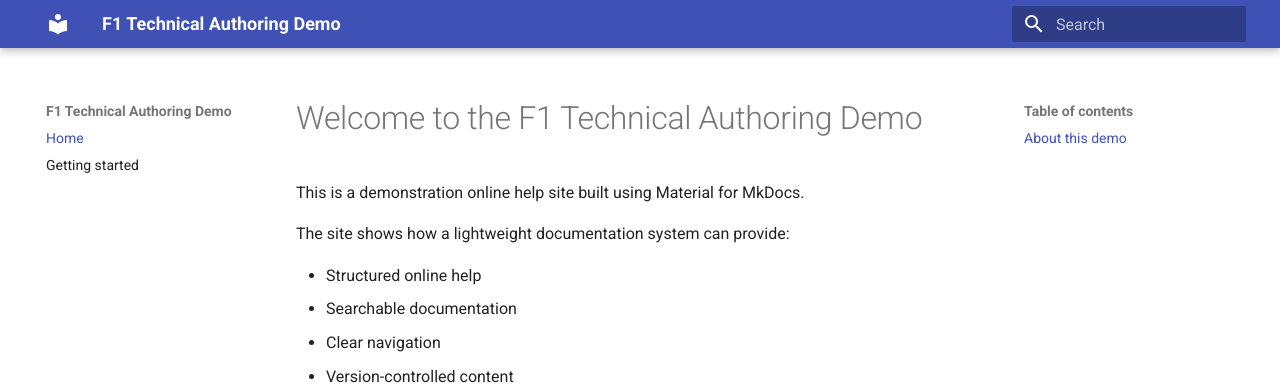
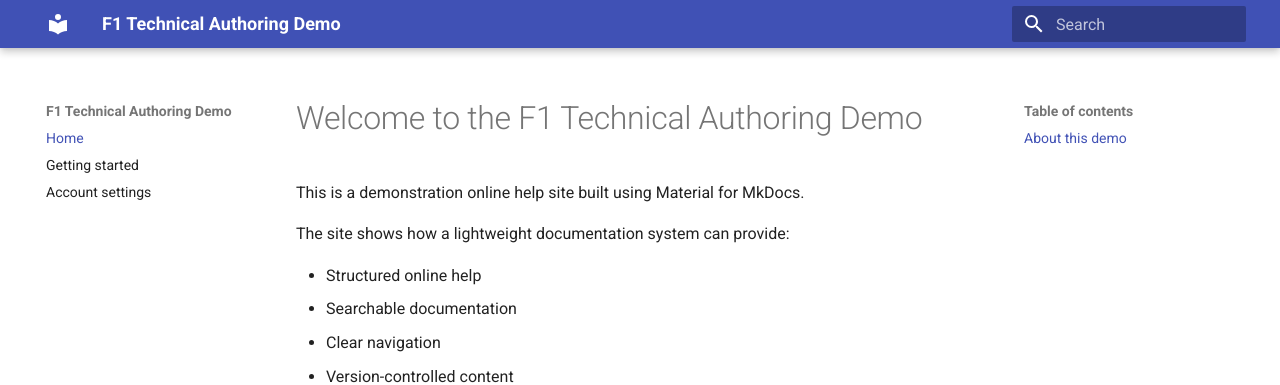
Before and after one commit to F1-Technical-Authoring/f1-docs-demo, an MkDocs documentation site: the page built from docs/index.md, in a window 1280 px wide. Shown: the top 385 px of the page. Built offline with MkDocs 1.6.1 and Material for MkDocs 9.7.7, drawn with Linux system fonts in a browser that asks for light colours.

Commit message:
Add Account settings to navigation

```diff
--- a/mkdocs.yml
+++ b/mkdocs.yml
@@ -6,3 +6,4 @@
 nav:
   - Home: index.md
   - Getting started: getting-started.md
+  - Account settings: account-settings.md
```
